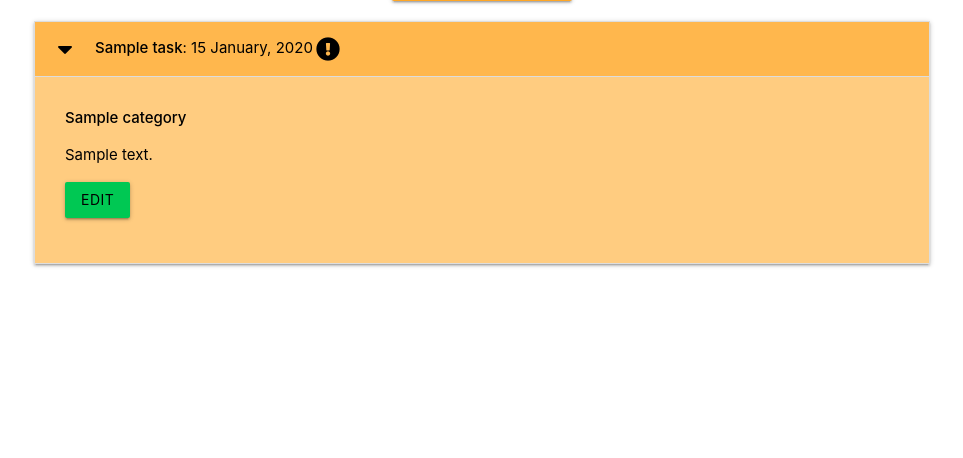
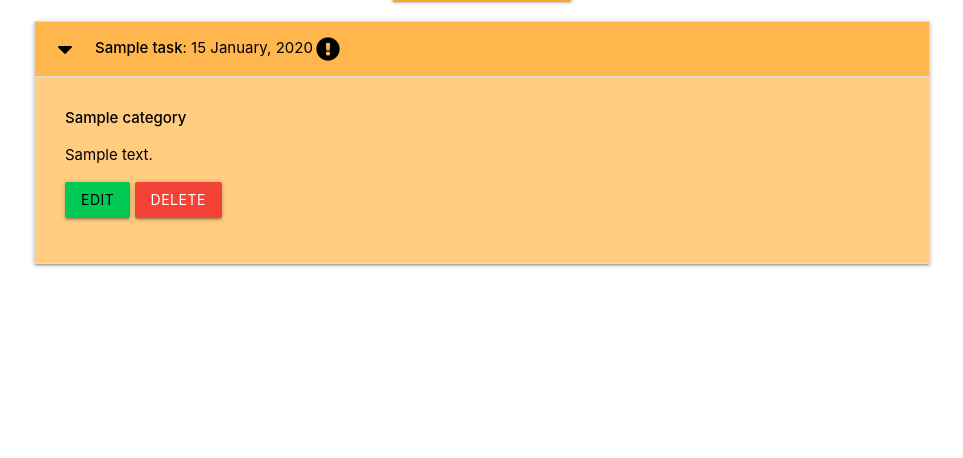
Before and after one commit to Al3x-G/Task_Manager_App, a Flask app: page / in a window 1280 px wide, after a click that opens the changed part. Shown: the part 212-670 px from the top of the page, without its empty margins (158-1121 px from the left). Run offline with Flask 3, Linux system fonts and the light colour scheme; tables that the repository leaves empty hold one stand-in row (values such as "Sample post").

Commit message:
Add option for user to delete tasks from the database, create option to send http post request to the database to delete the specified task, include defensive programming modal to protect user

```diff
--- a/taskmanager/routes.py
+++ b/taskmanager/routes.py
@@ -7,6 +7,7 @@ from taskmanager.models import Category, Task
 def home():
     tasks = list(Task.query.order_by(Task.id).all())
     return render_template("tasks.html", tasks=tasks)
+
 
 @app.route("/categories")
 def categories():
@@ -58,6 +59,7 @@ def add_task():
         return redirect(url_for("home"))
     return render_template("add_task.html", categories=categories)
 
+
 @app.route("/edit_task/<int:task_id>", methods=["GET", "POST"])
 def edit_task(task_id):
     task = Task.query.get_or_404(task_id)
@@ -70,3 +72,11 @@ def edit_task(task_id):
         task.category_id = request.form.get("category_id")
         db.session.commit()
     return render_template("edit_task.html", task=task, categories=categories)
+
+
+@app.route("/delete_task/<int:task_id>")
+def delete_task(task_id):
+    task = Task.query.get_or_404(task_id)
+    db.session.delete(task)
+    db.session.commit()
+    return redirect(url_for("home"))
--- a/taskmanager/templates/add_category.html
+++ b/taskmanager/templates/add_category.html
@@ -9,7 +9,8 @@
         <div class="row">
             <div class="input-field col s12">
                 <i class="fas fa-book prefix black-text"></i>
-                <input id="category_name" name="category_name" minlength="3" maxlength="25" type="text" class="validate" required>
+                <input id="category_name" name="category_name" minlength="3" maxlength="25" type="text" class="validate"
+                    required>
                 <label for="category_name">Category Name</label>
             </div>
         </div>
--- a/taskmanager/templates/base.html
+++ b/taskmanager/templates/base.html
@@ -21,8 +21,7 @@
         <nav class="orange lighten-1">
             <div class="nav-wrapper">
                 <a href="{{ url_for('home') }}" class="brand-logo black-text">FocusForge</a>
-                <a href="#" data-target="mobile-demo" class="sidenav-trigger"><i
-                        class="fas fa-bars"></i></a>
+                <a href="#" data-target="mobile-demo" class="sidenav-trigger"><i class="fas fa-bars"></i></a>
                 <ul class="right hide-on-med-and-down">
                     <li><a href="{{ url_for('home') }}">Home</a></li>
                     <li><a href="{{ url_for('add_task') }}">New Task</a></li>
--- a/taskmanager/templates/categories.html
+++ b/taskmanager/templates/categories.html
@@ -28,6 +28,7 @@
                     <div class="modal-content">
                         <h4>Are you certain you want to delete this category?</h4>
                         <p>This action cannot be revoked!</p>
+                        <p class="red-text">Warning: this will delete all related tasks!</p>
                     </div>
                     <div class="modal-footer">
                         <div class="center-align">
--- a/taskmanager/templates/edit_category.html
+++ b/taskmanager/templates/edit_category.html
@@ -14,7 +14,7 @@
                 <label for="category_name">Category Name</label>
             </div>
         </div>
-        <!--category_name-->
+        <!-- edit category-->
         <div class="row">
             <div class="col s12 center-align">
                 <button type="submit" class="btn-large amber darken-2 black-text">
--- a/taskmanager/templates/tasks.html
+++ b/taskmanager/templates/tasks.html
@@ -26,7 +26,22 @@
             <p>{{ task.task_description }}</p>
             <p>
                 <a href="{{ url_for('edit_task', task_id=task.id) }}" class="btn green accent-4 black-text">Edit</a>
+                <a href="#modal-{{ task.id }}" class="btn red modal-trigger">Delete</a>
             </p>
+
+            <!-- Defensive programming Modal -->
+            <div id="modal-{{ task.id }}" class="modal">
+                <div class="modal-content center-align">
+                    <h4>Are you certain you want to delete this task?</h4>
+                    <p>This action cannot be revoked!</p>
+                </div>
+                <div class="modal-footer">
+                    <div class="center-align">
+                        <a href="{{ url_for('delete_task', task_id=task.id) }}" class="btn red">Obliterate</a>
+                        <a href="#!" class="modal-close btn green accent-4">Withdraw</a>
+                    </div>
+                </div>
+            </div>
         </div>
     </li>
     {% endfor %}
```
